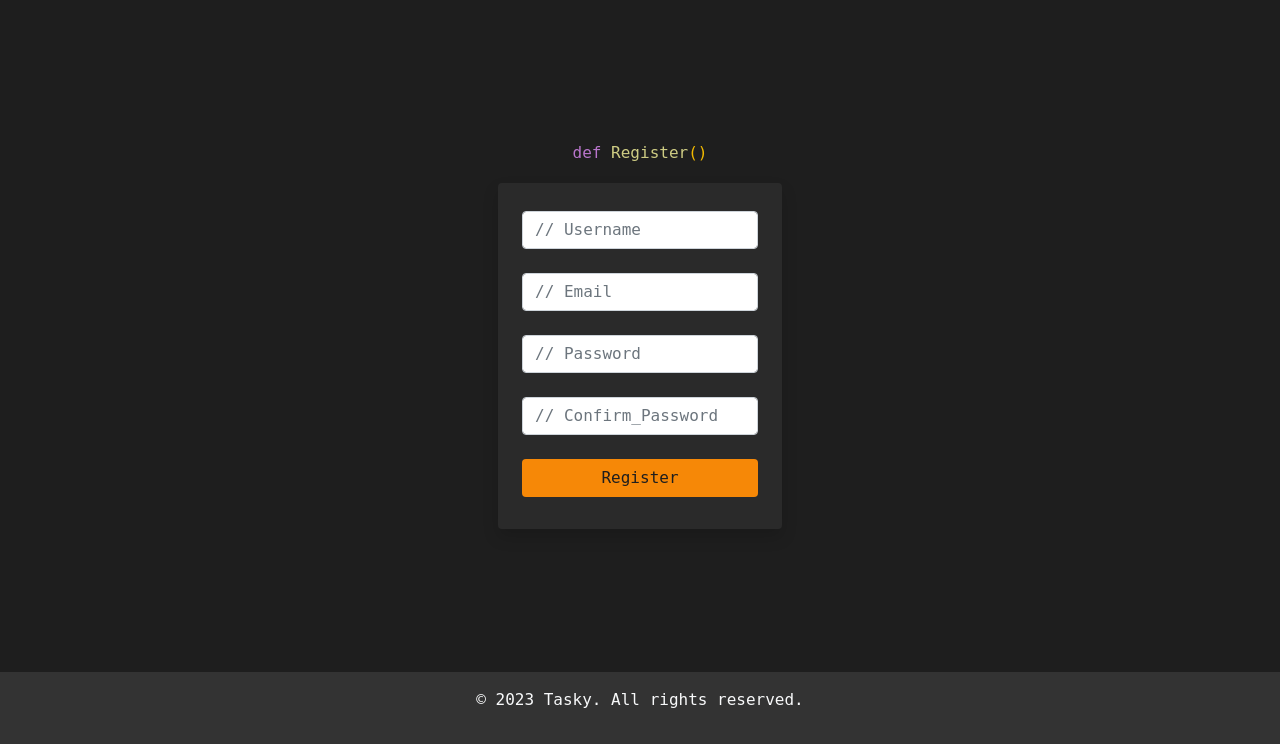
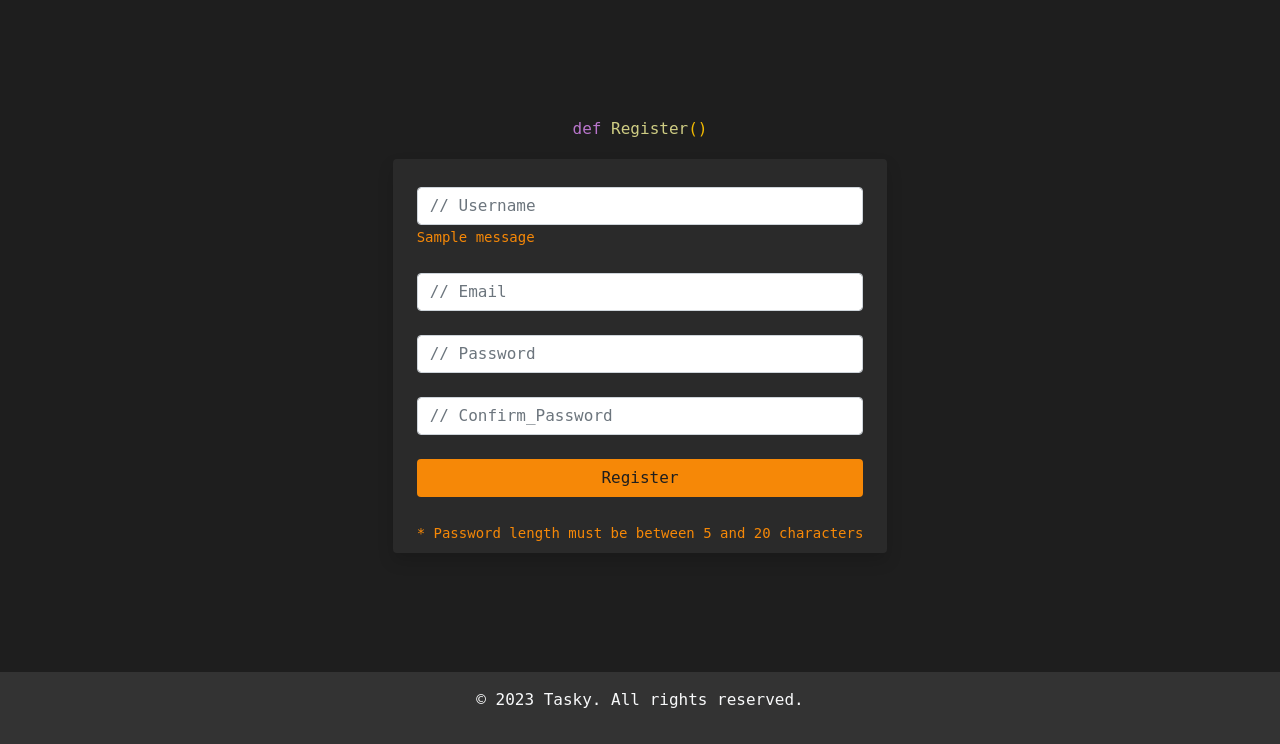
Before and after one commit to mateoguevaraa/tasky-app, a Flask app: page /register in a window 1280 px wide. Shown: the part 56-800 px from the top of the page. Run offline with Flask 3, Linux system fonts and the light colour scheme; tables that the repository leaves empty hold one stand-in row (values such as "Sample post"); one stand-in notice (Sample message) is shown.

Commit message:
estoy implementando funcionalidad en el register

```diff
--- a/app.py
+++ b/app.py
@@ -1,9 +1,12 @@
-from flask import Flask, session, redirect, render_template, request
+from flask import Flask, session, redirect, render_template, request, flash
 from flask_session import Session
 from flask_sqlalchemy import SQLAlchemy
 from datetime import datetime
+from config import kc
 
 app = Flask(__name__)
+
+app.secret_key = kc
 
 app.config['SQLALCHEMY_DATABASE_URI'] = 'sqlite:///app_data.db' # Database for app data (default db)
 app.config['SQLALCHEMY_TRACK_MODIFICATIONS'] = False
@@ -18,13 +21,14 @@
 # Initialize Flask-Session
 Session(app)
 
-
+# Tables
 class User(db.Model):
     __tablename__ = 'users'
 
     id = db.Column(db.Integer, primary_key=True)
-    username = db.Column(db.String(50), unique=True, nullable=False)
+    username = db.Column(db.String(20), unique=True, nullable=False)
     password = db.Column(db.String(100), nullable=False)
+    email = db.Column(db.String(30), unique=True, nullable=False)
 
 class Task(db.Model):
     __tablename__ = 'tasks'
@@ -34,19 +38,54 @@
     task_name = db.Column(db.String(100), nullable=False)
     user = db.relationship('User', backref='tasks')  # Establish a relationship with the User table
 
+# Function to check if user is logged in
+def is_user_logged_in():
+    # Example logic to check if the user is logged in
+    # Replace this with your actual user authentication logic
+    return True  # Replace with actual check
 
-@app.route("/")
-def inicio():
-    session.clear()
-    return render_template("index.html")
+@app.route("/", methods=["GET"])
+def home():
+    if 'username' in session:
+        return render_template("home.html")
+    else:
+        session.clear()
+        return render_template("index.html")
 
-@app.route("/login")
+@app.route("/login", methods=["GET", "POST"])
 def login():
     return render_template("login.html")
 
-@app.route("/register")
+@app.route("/register", methods=["GET", "POST"])
 def register():
-    return render_template("register.html")
+    user_validate = False
+    if request.method == "POST":
+
+        username = request.form.get("username")
+        password = request.form.get("password")
+        password_confirm = request.form.get("password-confirm")
+
+        if not username or len(username) < 3:
+            flash('Invalid Username', 'error')
+            return render_template("register.html")
+
+        username_db = db.session.scalars(db.select(User).filter_by(username = username)).first()
+
+        if username_db.username == username:
+            flash('Username Already Exists', 'error')
+            return render_template("register.html")
+
+        if not request.form.get("password") or len(password) < 5 or len(password) > 20:
+            flash('Invalid Password', 'error')
+            return render_template("register.html")
+
+        if request.form.get("password") != request.form.get("password-confirm"):
+            hola = hola
+
+
+        return redirect("/login")
+    else:
+        return render_template("register.html")
 
 if __name__ == "__main__":
     app.run(debug=True)
--- a/templates/login.html
+++ b/templates/login.html
@@ -42,7 +42,7 @@
                     </div>
                 </form>
                 <div class="d-flex align-items-center justify-content-center">
-                    <p style="color:rgba(0, 255, 0, 0.927)"># Don't have an account? <a href="/register" style="color:white">Register</a></p>
+                    <p style="color:rgba(0, 255, 0, 0.664)"># Don't have an account? <a href="/register" style="color:white">Register</a></p>
                 </div>
             </div>
         </div>
--- a/templates/register.html
+++ b/templates/register.html
@@ -25,22 +25,38 @@
     <div class="container-fluid">
         <div class="row align-items-center justify-content-center">
             <div class="col rounded p-4 shadow register-box pb-2">
-                <form class="register-form">
+                <form class="register-form" action="/register" method="post">
                     <div class="form-group mb-4">
-                        <input type="text" class="form-control mt-1" id="username" aria-describedby="username" placeholder="// Username">
+                        <input type="text" class="form-control mt-1" id="username" name="username" placeholder="// Username">
+                        {% with message = get_flashed_messages(with_categories=true) %}
+                            {% if message %}
+                            <small id="forgot-pw" class="form-text" style="color: #F68807">{{ message[0][1] }}</small>
+                            {% endif %}
+                        {% endwith %}
+                        {% with message = get_flashed_messages(with_categories=true) %}
+                            {% if message %}
+                            <small id="forgot-pw" class="form-text" style="color: #F68807">{{ message[0][2] }}</small>
+                            {% endif %}
+                        {% endwith %}
                     </div>
                     <div class="form-group mb-4">
-                        <input type="email" class="form-control mt-1" id="email" aria-describedby="emailHelp" placeholder="// Email">
+                        <input type="email" class="form-control mt-1" id="email" name="email" aria-describedby="emailHelp" placeholder="// Email">
                     </div>
                     <div class="form-group mb-4">
-                        <input type="password" class="form-control mt-1" id="password" placeholder="// Password">
+                        <input type="password" class="form-control mt-1" id="password" name="password" placeholder="// Password">
+                        {% with message = get_flashed_messages(with_categories=true) %}
+                            {% if message %}
+                            <small id="forgot-pw" class="form-text" style="color: #F68807">{{ message[0][3] }}</small>
+                            {% endif %}
+                        {% endwith %}
                     </div>
                     <div class="form-group mb-4">
-                        <input type="password" class="form-control mt-1" id="password-confirm" placeholder="// Confirm_Password">
+                        <input type="password" class="form-control mt-1" id="password-confirm" name="password-confirm" placeholder="// Confirm_Password">
                     </div>
                     <div class="register-button mb-4 d-grid gap-4">
                         <button type="submit" class="btn" style="background-color:#F68807; color: #1e1e1e;">Register</button>
                     </div>
+                    <small id="forgot-pw" class="form-text" style="color: #F68807">* Password length must be between 5 and 20 characters</small>
                 </form>
             </div>
         </div>
```
Also changed, not shown: 1 other file.
